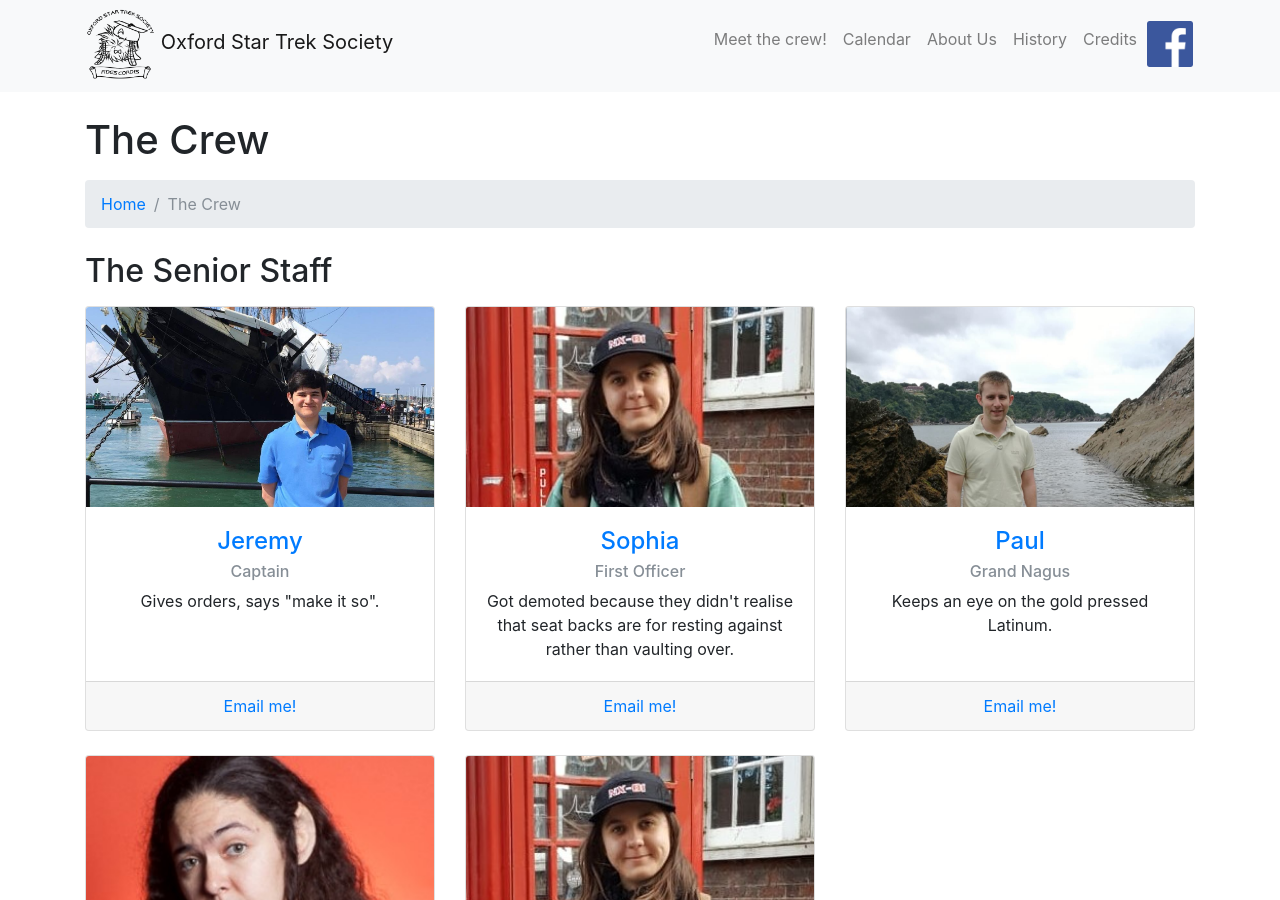
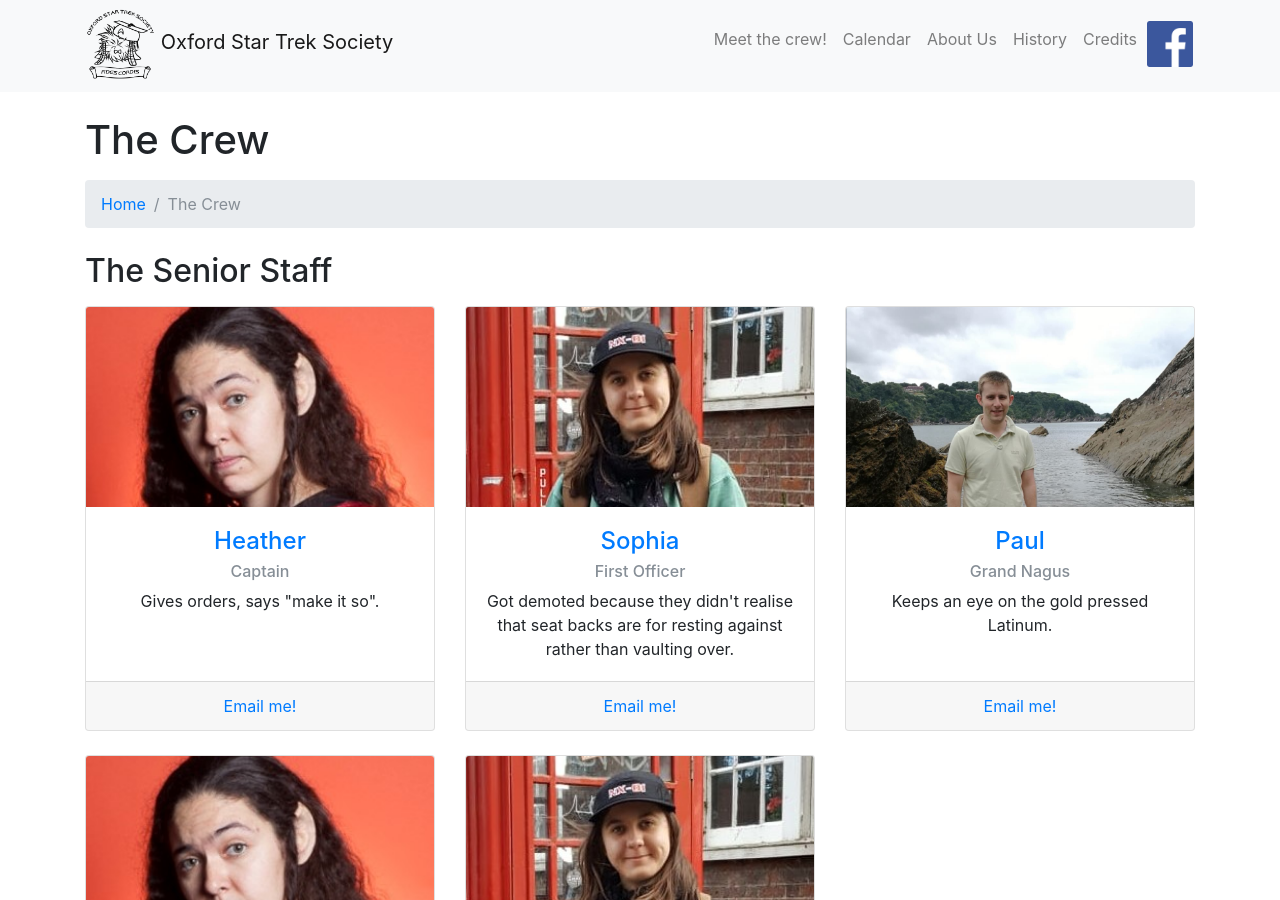
Before and after one commit to oxfordstartreksociety/oxfordstartreksociety.github.io, a Jekyll site: the page built from crew.html, in a window 1280 px wide and 900 px high. Built offline with Jekyll 4.4.1, drawn with Linux system fonts in a browser that asks for light colours.

Commit message:
Update crew.html

```diff
--- a/crew.html
+++ b/crew.html
@@ -16,9 +16,9 @@
   <div class="row">
 	<div class="col-lg-4 mb-4">
 	  <div class="card h-100 text-center">
-		<img class="crew card-img-top" src="/img/FirstOfficer2019.jpg" alt="">
+		<img class="crew card-img-top" src="/img/heather_cropped.jpg" alt="">
 		<div class="card-body">
-		  <h4 class="card-title">Jeremy</h4>
+		  <h4 class="card-title">Heather</h4>
 		  <h6 class="card-subtitle mb-2 text-muted">Captain</h6>
 		  <p class="card-text">Gives orders, says "make it so".</p>
 		</div>
```
